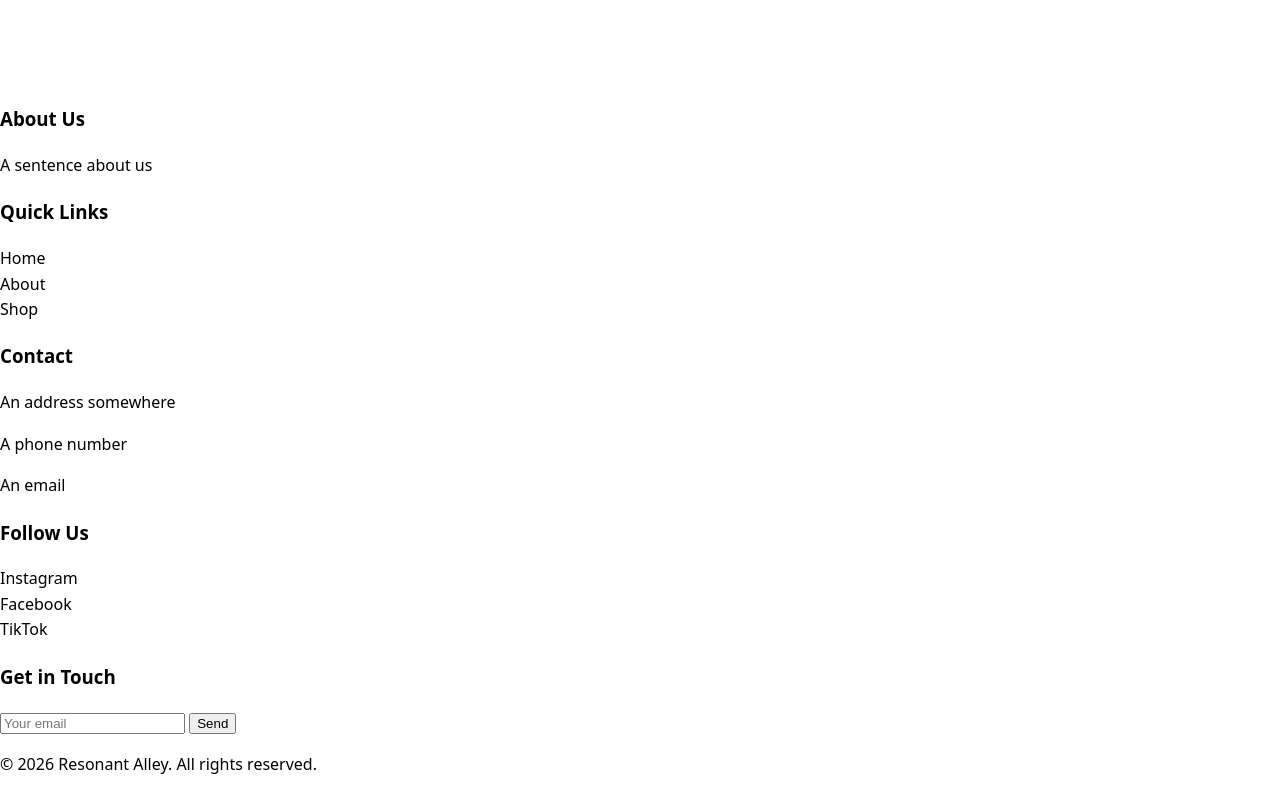
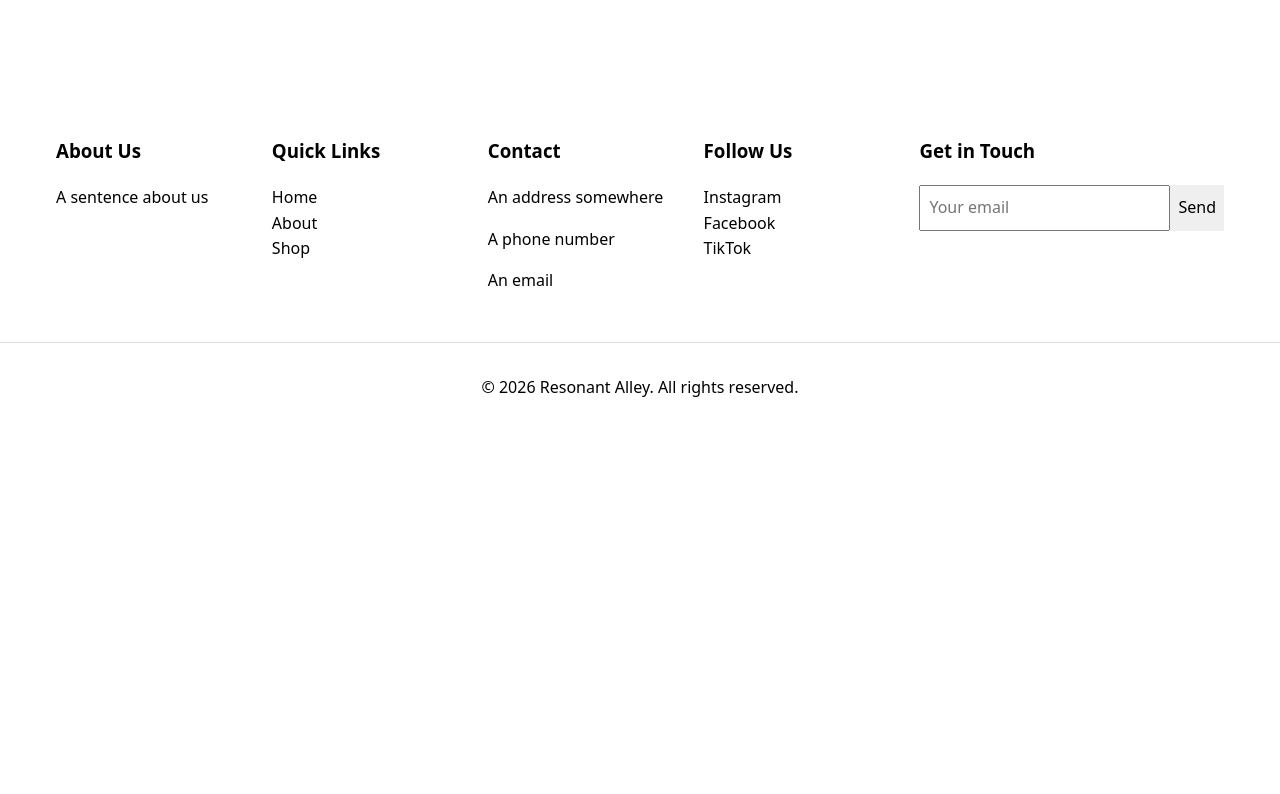
Before and after one commit to ensley-edwards/final-project-ensleyedwards, a plain HTML site: page index.html in a window 1280 px wide. Shown: the part 718-1512 px from the top of the page. After the commit the page ends 1150 px from the top, so only its background shows below. Drawn offline with nearby package versions, Linux system fonts and the light colour scheme.

Commit message:
footer style

```diff
--- a/css/styles.css
+++ b/css/styles.css
@@ -56,3 +56,61 @@ main {
 main section {
     margin-bottom: 64px;
 }
+
+/* Buttons */
+.button {
+    display: inline-block;
+    padding: 8px 16px;
+    background-color: ;
+    color: ;
+}
+
+.button:hover {
+    background-color: ;
+}
+
+/* Forms */
+input, textarea, button {
+    font: inherit;
+    padding: 8px;
+}
+
+button {
+    background-color: ;
+    color: ;
+    border: 0;
+    cursor: pointer;
+}
+
+/* Footer */
+footer {
+    background-color: ;
+}
+
+.footer-top {
+    display: flex;
+    flex-wrap: wrap;
+    gap: 32px;
+    max-width: 1200px;
+    margin: 0 auto;
+    padding: 32px 16px;
+}
+
+.footer-top div {
+    flex: 1 1 160px;
+}
+
+.footer-top form {
+    display: flex;
+}
+
+.footer-top input {
+    flex: 1;
+    min-width: 0;
+}
+
+.footer-bottom {
+    text-align: center;
+    padding: 16px;
+    border-top: 1px solid #dddddd;
+}
```
